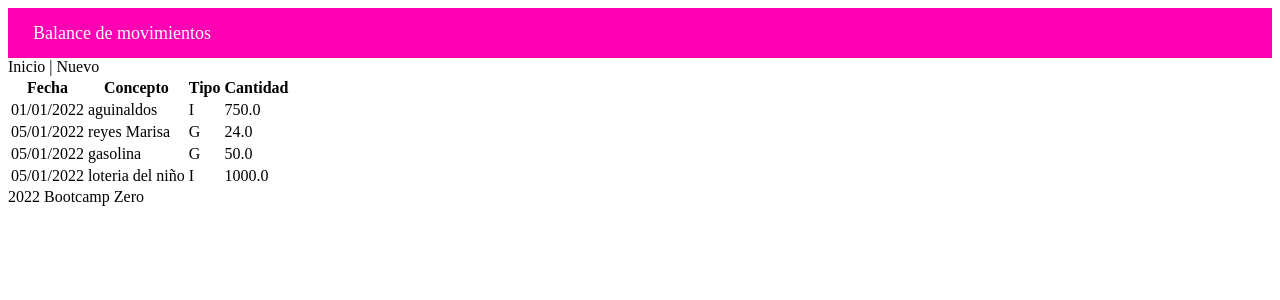
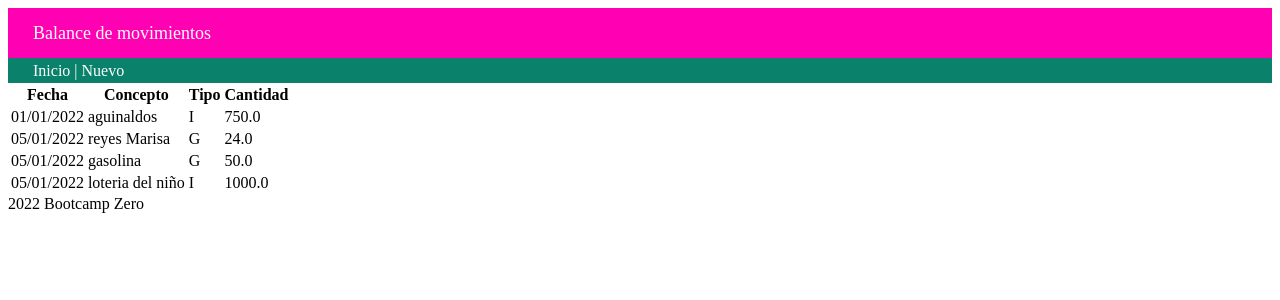
Before and after one commit to FernandoSobrino/hello-flask, a Flask app: page / in a window 1280 px wide. Shown: the top 300 px of the page. Run offline with Flask 2, Linux system fonts and the light colour scheme.

Commit message:
feat: estilos de la barra de navegacion

```diff
--- a/balance/static/css/styles.css
+++ b/balance/static/css/styles.css
@@ -6,3 +6,12 @@ header {
     line-height: 50px;
     padding-left: 25px;
 }
+
+nav {
+    background-color: #09816b;
+    color: white;
+    height: 25px;
+    font-size: medium;
+    line-height: 25px;
+    padding-left: 25px;
+}
```
